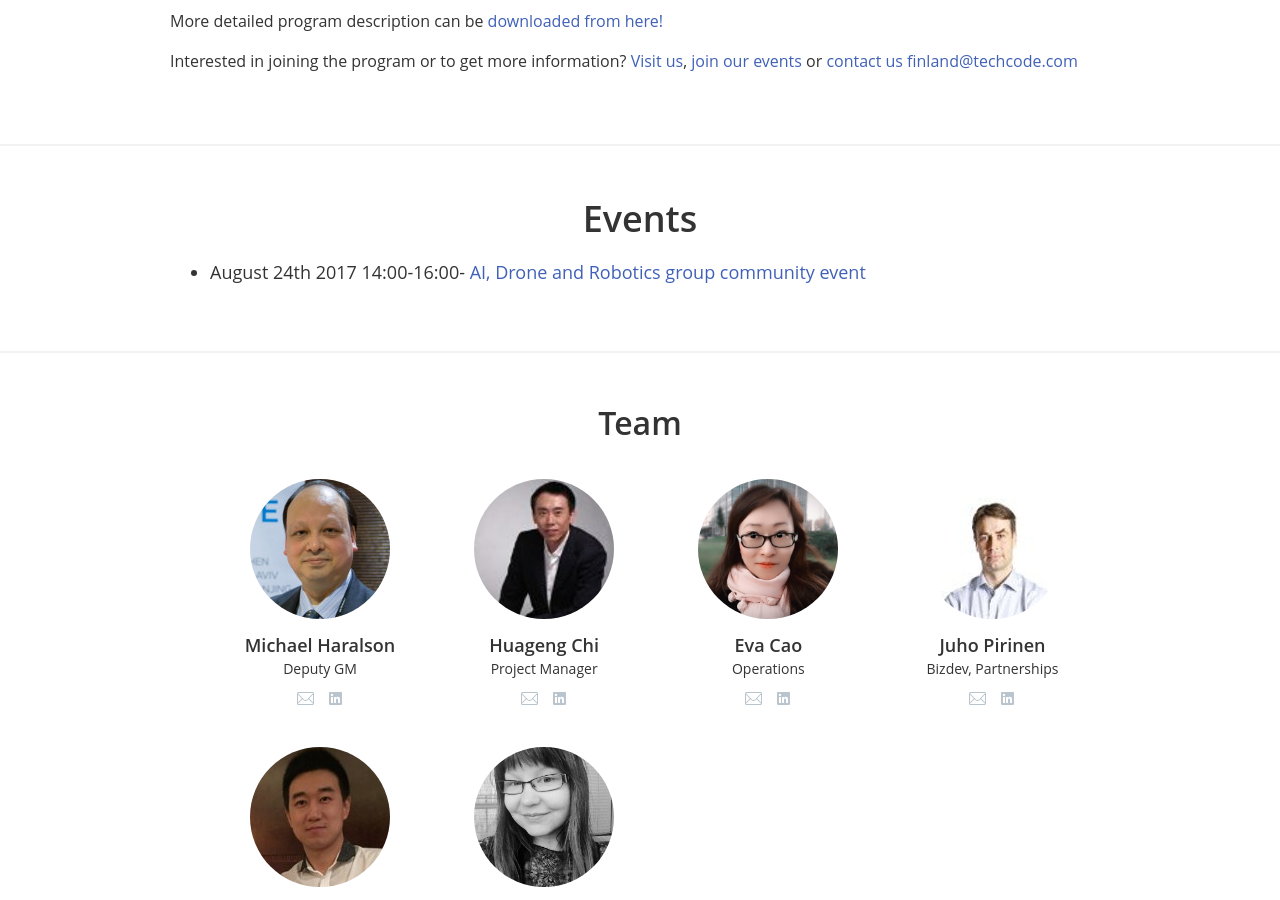
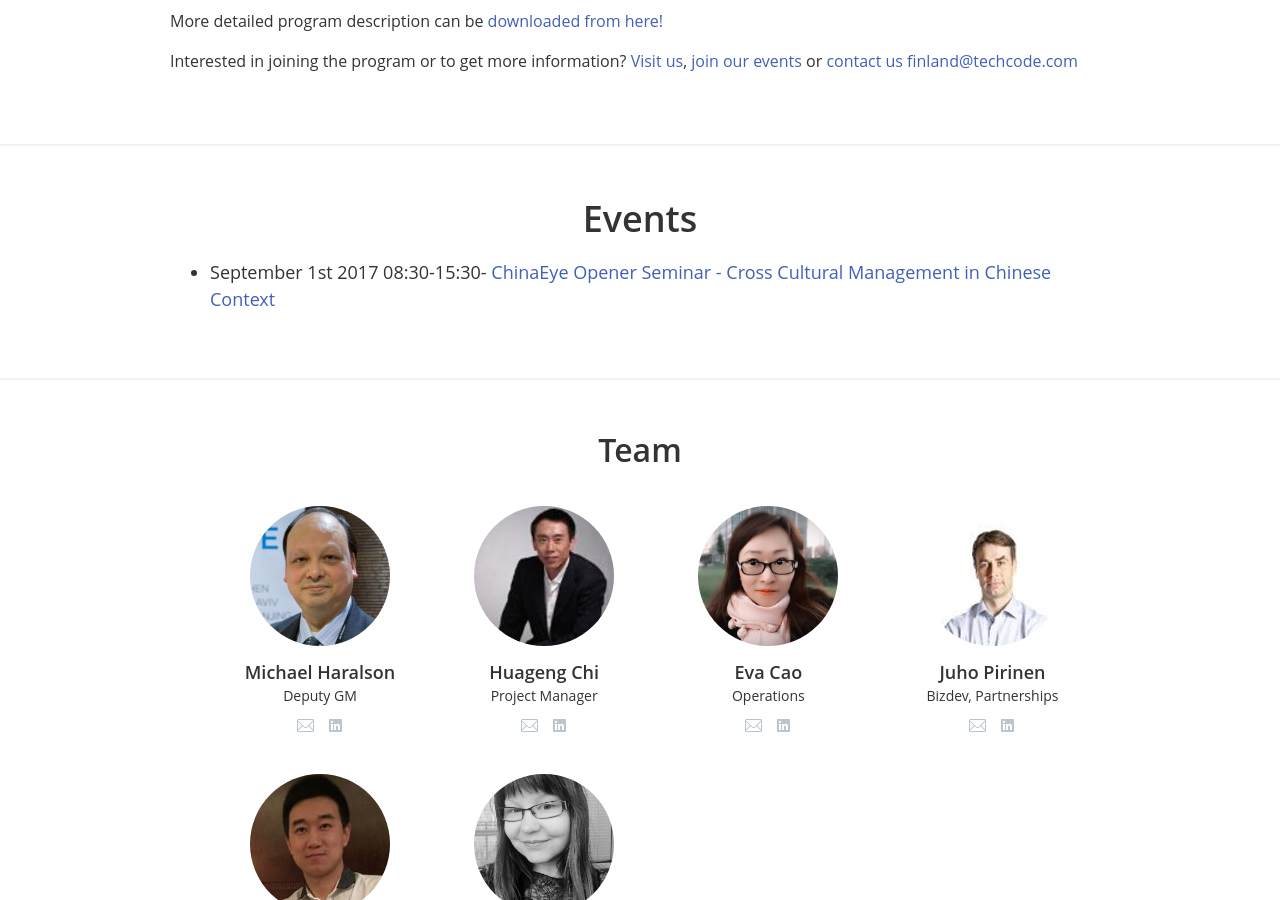
Before and after one commit to techcodefinland/techcode.fi, a Jekyll site: the page built from index.html, in a window 1280 px wide and 900 px high, scrolled down 2027 px. Built offline with Jekyll 4.4.1, drawn with Linux system fonts in a browser that asks for light colours; nearby versions of some CDN libraries.

Commit message:
Update events.md

```diff
--- a/_includes/events.md
+++ b/_includes/events.md
@@ -1 +1 @@
-- August 24th 2017 14:00-16:00- [AI, Drone and Robotics group community event](https://www.eventbrite.com/e/ai-drone-robotics-group-community-event-tickets-36972459622)
+- September 1st 2017 08:30-15:30- [ChinaEye Opener Seminar - Cross Cultural Management in Chinese Context](https://www.eventbrite.co.uk/e/win-in-china-seminar-cross-cultural-management-in-chinese-context-tickets-37029562418)
```
